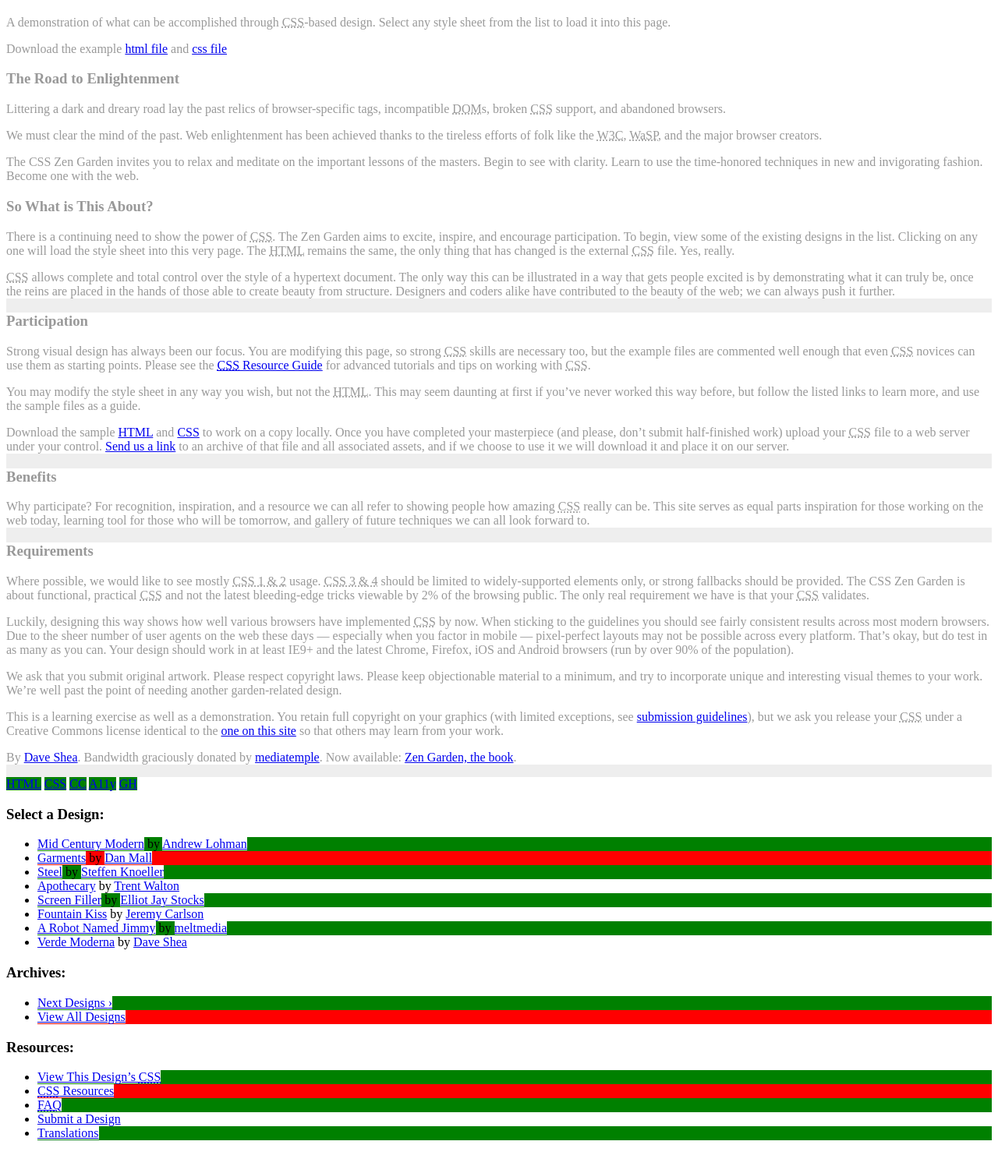
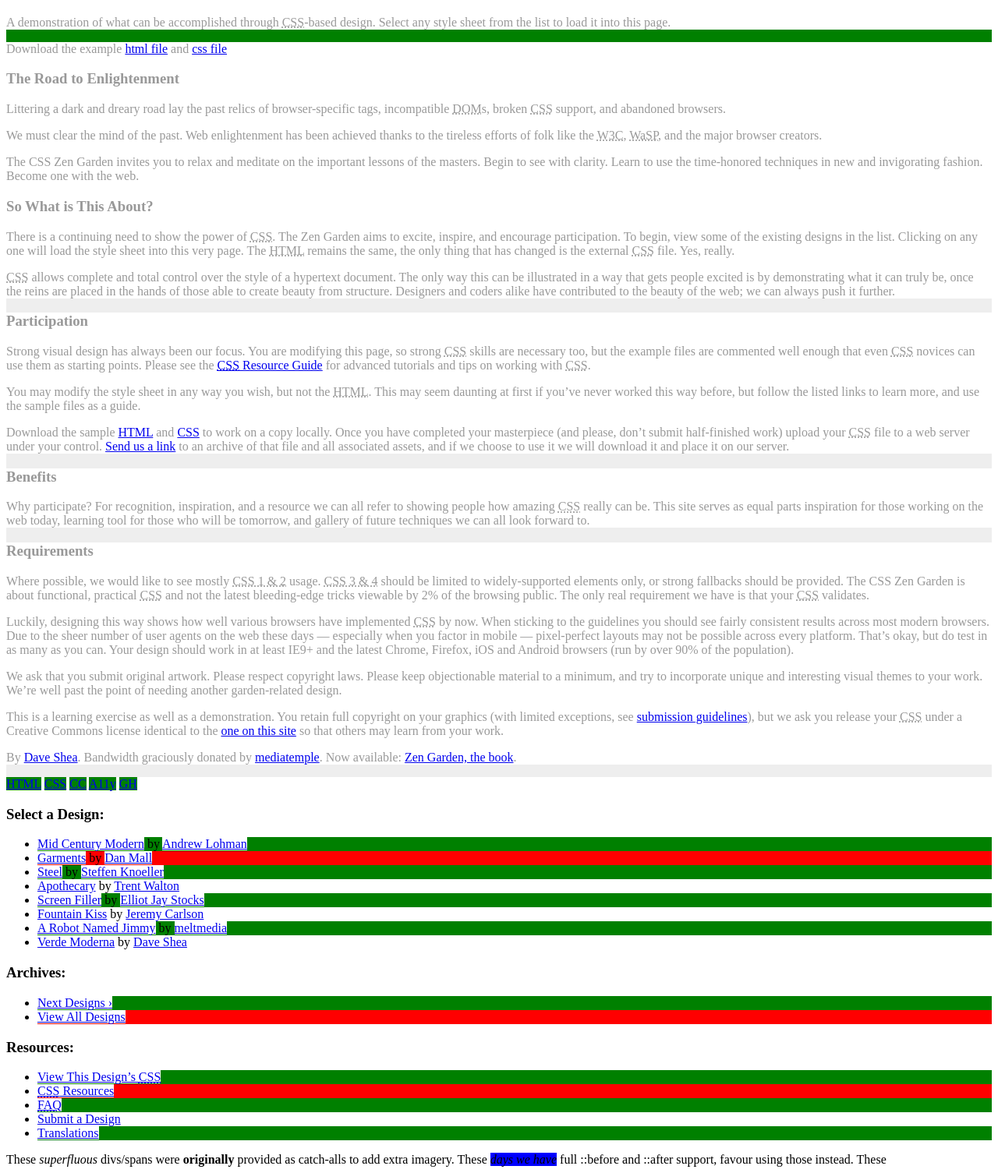
Before and after one commit to pondit/FTFL01-ITS-Laravel, a PHP site: page /zengarden_index.html in a window 1280 px wide. Shown: the part 94-1599 px from the top of the page at 78% size. Before the commit the page ends 1557 px from the top, so only its background shows below. Run offline with PHP 8.4, Linux system fonts and the light colour scheme.

Commit message:
id selectors

```diff
--- a/lecture/css/selector_examples.css
+++ b/lecture/css/selector_examples.css
@@ -28,7 +28,6 @@ li:nth-Child(2){
 	background-color:red;
 }
 /* exercise */
-
 li:nth-Child(2n+1){
 	background-color:green;
 }
@@ -38,3 +37,11 @@ li:nth-Child(2n+1){
 footer a{
 	background-color:green;
 }
+
+b~i{
+	background-color:blue;
+}
+
+#zen-summary{
+	background-color:green;
+}
--- a/lecture/zengarden_index.html
+++ b/lecture/zengarden_index.html
@@ -188,6 +188,10 @@
 -->
 <div class="extra1" role="presentation"></div><div class="extra2" role="presentation"></div><div class="extra3" role="presentation"></div>
 <div class="extra4" role="presentation"></div><div class="extra5" role="presentation"></div><div class="extra6" role="presentation"></div>
-
+<div>
+	These <i>superfluous</i> divs/spans were <b>originally</b> provided as catch-alls to add extra imagery.
+	These <i>days we have</i> full ::before and ::after support, favour using those instead.
+	These
+</div>
 </body>
 </html>
```
